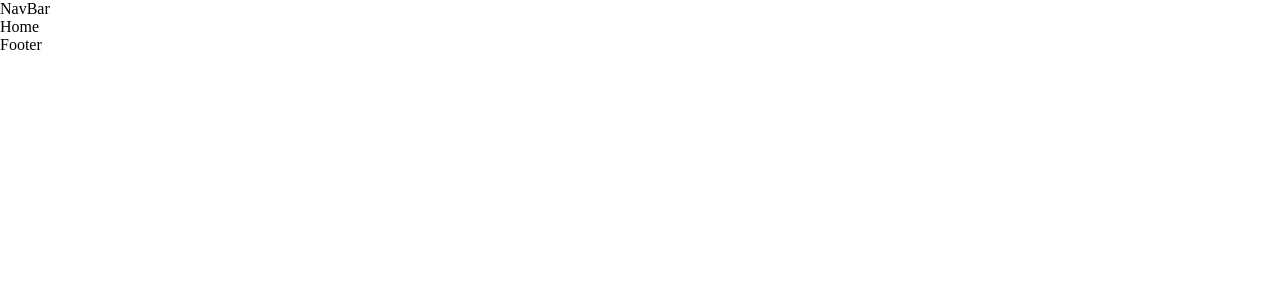
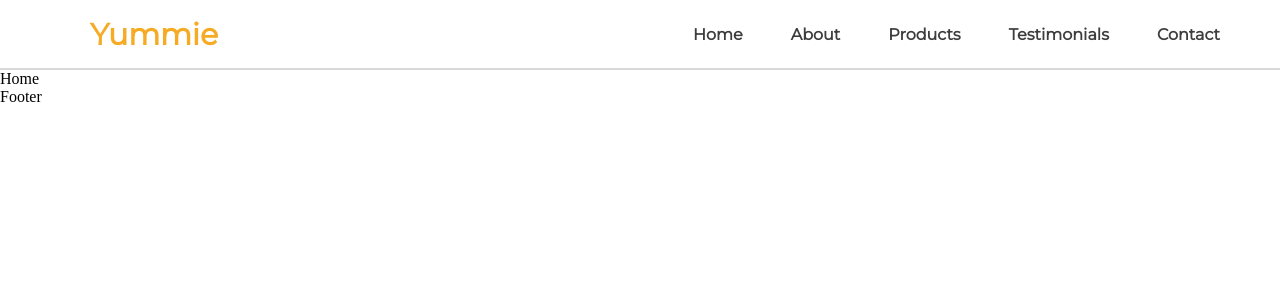
Before and after one commit to Thelordgreat/Restuarant-website, a React (Create React App) app: page / in a window 1280 px wide. Shown: the top 300 px of the page. Built offline with nearby package versions, Linux system fonts and the light colour scheme.

Commit message:
Navbar_Pius

```diff
--- a/public/index.html
+++ b/public/index.html
@@ -5,13 +5,24 @@
     <link rel="icon" href="%PUBLIC_URL%/favicon.ico" />
     <meta name="viewport" content="width=device-width, initial-scale=1" />
     <meta name="theme-color" content="#000000" />
-    <meta name="description" content="Web site created using create-react-app" />
+    <meta
+      name="description"
+      content="Web site created using create-react-app"
+    />
+    <link
+      rel="stylesheet"
+      href="https://use.fontawesome.com/releases/v5.15.2/css/all.css"
+      integrity="sha384-vSIIfh2YWi9wW0r9iZe7RJPrKwp6bG+s9QZMoITbCckVJqGCCRhc+ccxNcdpHuYu"
+      crossorigin="anonymous"
+    />
 
+    <script
+      src="https://kit.fontawesome.com/bb11d8c58c.js"
+      crossorigin="anonymous"
+    ></script>
     <title>Restaurant</title>
   </head>
   <body>
-
     <div id="root"></div>
-
   </body>
 </html>
--- a/src/Components/NavBar/NavBar.css
+++ b/src/Components/NavBar/NavBar.css
@@ -0,0 +1,92 @@
+* {
+  margin: 0;
+  padding: 0;
+  box-sizing: border-box;
+}
+
+li {
+  list-style: none;
+  font-weight: bold;
+}
+
+a {
+  text-decoration: none;
+  color: rgb(61, 61, 61);
+}
+
+.navbar {
+  position: relative;
+  width: 100%;
+  height: 70px;
+  font-family: "Montserrat", sans-serif;
+  display: flex;
+  align-items: center;
+  justify-content: space-between;
+  background-color: transparent;
+  border-bottom: 2px solid rgb(216, 216, 216);
+}
+
+.nav-logo {
+  font-weight: bold;
+  font-size: 30px;
+  margin-left: 90px;
+}
+
+.nav-logo a {
+  color: rgb(245, 171, 35);
+}
+
+.nav-menu {
+  display: flex;
+  align-items: center;
+  justify-content: space-around;
+  gap: 3rem;
+  margin-right: 60px;
+}
+
+#toggle {
+  position: absolute;
+  top: 12px;
+  right: 20px;
+  width: 50px;
+  height: 50px;
+  cursor: pointer;
+  display: flex;
+  justify-content: center;
+  align-items: center;
+  opacity: 0;
+}
+
+#toggle i {
+  font-size: 25px;
+  color: rgb(61, 61, 61);
+}
+
+@media screen and (max-width: 768px) {
+  #toggle {
+    opacity: 1;
+    right: 15px;
+  }
+
+  .nav-logo {
+    margin-left: 20px;
+    font-size: 25px;
+  }
+
+  .nav-menu {
+    position: absolute;
+    width: 99%;
+    height: 320px;
+    margin: 0;
+    top: 70px;
+    padding: 20px 0;
+    background-color: white;
+    flex-direction: column;
+    opacity: 0;
+    transition: 0.1s ease;
+  }
+
+  .nav-menu.active {
+    opacity: 1;
+  }
+}
--- a/src/Components/NavBar/NavBar.jsx
+++ b/src/Components/NavBar/NavBar.jsx
@@ -1,9 +1,60 @@
-import React from 'react'
-import './NavBar.css'
+import React from "react";
+import "./NavBar.css";
+import { NavLink } from "react-router-dom";
+
 const NavBar = () => {
+  window.onload = function () {
+    const toggle = document.getElementById("toggle");
+    const navMenu = document.getElementById("nav-menu");
+    toggle.onclick = function () {
+      toggle.classList.toggle("active");
+      navMenu.classList.toggle("active");
+    };
+  };
+
+  // Close navbar when navlink is clicked
+  function hideNav() {
+    const closeNav = document.querySelector(".nav-menu");
+    closeNav.classList.toggle("active");
+  }
+
   return (
-    <div>NavBar</div>
-  )
-}
+    <nav className="navbar">
+      <h1 className="nav-logo">
+        <NavLink to="/">Yummie</NavLink>
+      </h1>
+      <ul className="nav-menu" id="nav-menu">
+        <li className="nav-item">
+          <NavLink to="/" onClick={hideNav}>
+            Home
+          </NavLink>
+        </li>
+        <li className="nav-item">
+          <NavLink to="/about" onClick={hideNav}>
+            About
+          </NavLink>
+        </li>
+        <li className="nav-item">
+          <NavLink to="/menu" onClick={hideNav}>
+            Products
+          </NavLink>
+        </li>
+        <li className="nav-item">
+          <NavLink to="/testimonial" onClick={hideNav}>
+            Testimonials
+          </NavLink>
+        </li>
+        <li className="nav-item">
+          <NavLink to="/contact" onClick={hideNav}>
+            Contact
+          </NavLink>
+        </li>
+      </ul>
+      <div id="toggle">
+        <i className="fas fa-bars"></i>
+      </div>
+    </nav>
+  );
+};
 
-export default NavBar
+export default NavBar;
```
Also changed, not shown: src/App.jsx (+18 -21 lines).
